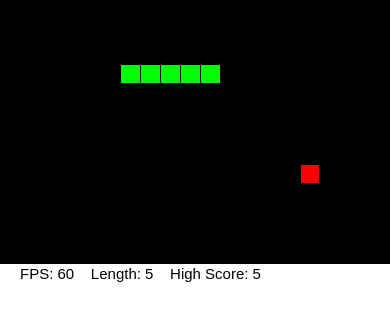
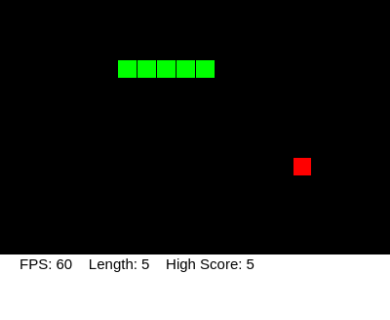
Before and after one commit to jazzendev/Snake.JS, a plain HTML site: page index.html in a window 390 px wide. Shown: the part 136-456 px from the top of the page. Drawn offline with Linux system fonts and the light colour scheme.

Commit message:
expand width for mobile

```diff
--- a/index.html
+++ b/index.html
@@ -14,8 +14,18 @@
     <meta name="viewport" content="width=device-width, initial-scale=1">
     <link rel="stylesheet" href="">
     <style>
-        html, body {margin: 0; max-height: 100%; overflow: hidden;}
-        body {position: fixed;}
+        html,
+        body {
+            margin: 0;
+            max-height: 100%;
+            overflow: hidden;
+        }
+
+        @media only screen and (max-width: 768px) {
+            canvas {
+                width: 100%
+            }
+        }
     </style>
 </head>
 
```
